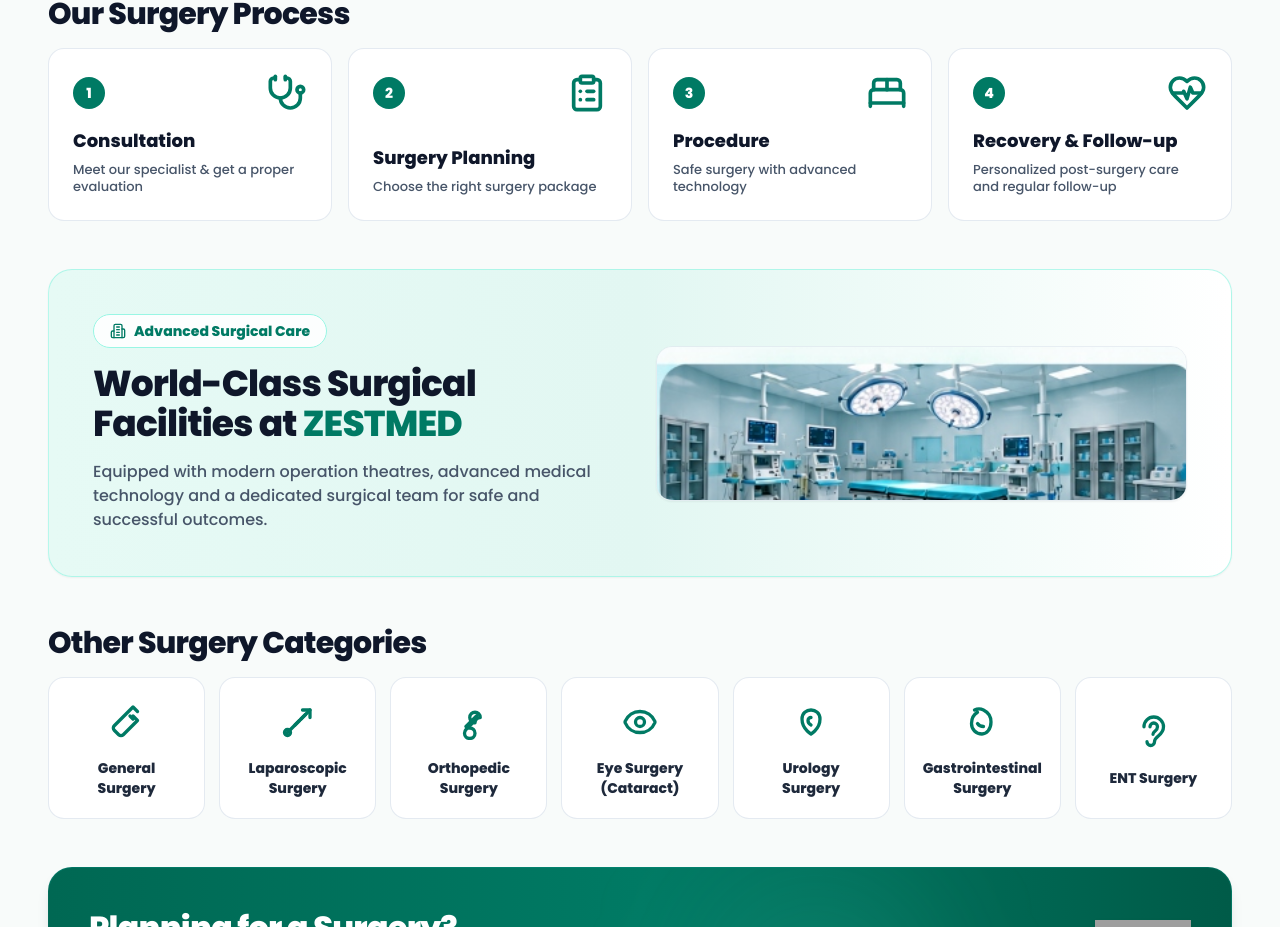
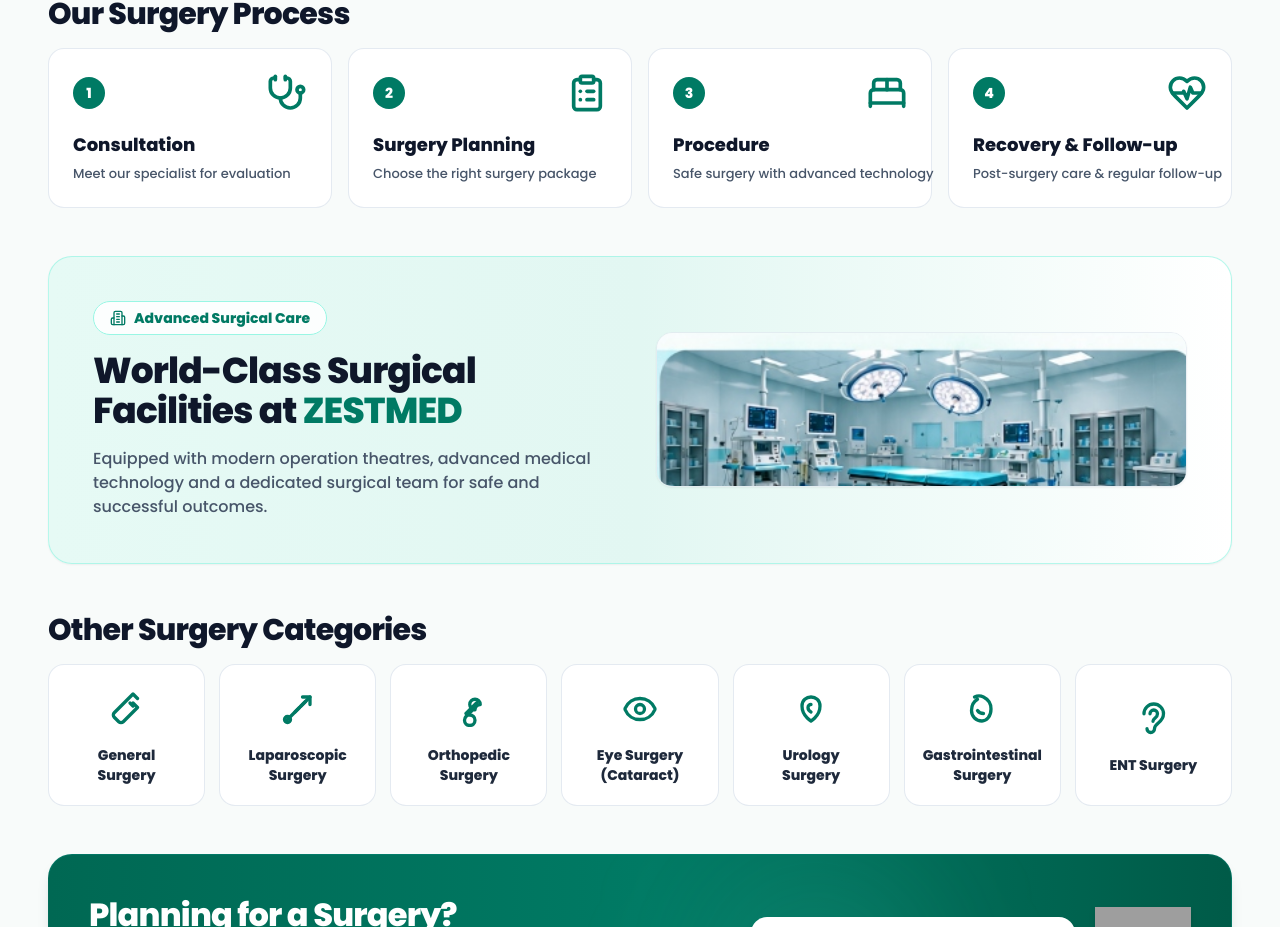
Before and after one commit to Ajayendra30/ZESTMED, a React (Vite) app: page /packages in a window 1280 px wide. Shown: the part 1340-2267 px from the top of the page. Built offline with nearby package versions, Linux system fonts and the light colour scheme; no server answers; the database is empty; grey boxes are pictures that could not be loaded.

Commit message:
Keep Our Surgery Process card text in single straight line with uniform alignment

```diff
--- a/src/pages/SurgeryPackagesPage.jsx
+++ b/src/pages/SurgeryPackagesPage.jsx
@@ -418,9 +418,9 @@ export default function SurgeryPackagesPage() {
                 </span>
                 <Stethoscope className="w-9 h-9 sm:w-10 sm:h-10 text-[#007A64] stroke-[2.2]" />
               </div>
-              <div>
+              <div className="mt-auto">
                 <h3 className="text-base sm:text-lg lg:text-[15px] xl:text-lg font-black text-slate-900 leading-tight whitespace-nowrap">Consultation</h3>
-                <p className="text-xs sm:text-[13px] text-slate-600 font-medium mt-1.5 leading-snug">Meet our specialist &amp; get a proper evaluation</p>
+                <p className="text-xs sm:text-[13px] text-slate-600 font-medium mt-1.5 leading-snug whitespace-nowrap">Meet our specialist for evaluation</p>
               </div>
             </div>
 
@@ -432,9 +432,9 @@ export default function SurgeryPackagesPage() {
                 </span>
                 <ClipboardList className="w-9 h-9 sm:w-10 sm:h-10 text-[#007A64] stroke-[2.2]" />
               </div>
-              <div>
+              <div className="mt-auto">
                 <h3 className="text-base sm:text-lg lg:text-[15px] xl:text-lg font-black text-slate-900 leading-tight whitespace-nowrap">Surgery Planning</h3>
-                <p className="text-xs sm:text-[13px] text-slate-600 font-medium mt-1.5 leading-snug">Choose the right surgery package</p>
+                <p className="text-xs sm:text-[13px] text-slate-600 font-medium mt-1.5 leading-snug whitespace-nowrap">Choose the right surgery package</p>
               </div>
             </div>
 
@@ -446,9 +446,9 @@ export default function SurgeryPackagesPage() {
                 </span>
                 <BedDouble className="w-9 h-9 sm:w-10 sm:h-10 text-[#007A64] stroke-[2.2]" />
               </div>
-              <div>
+              <div className="mt-auto">
                 <h3 className="text-base sm:text-lg lg:text-[15px] xl:text-lg font-black text-slate-900 leading-tight whitespace-nowrap">Procedure</h3>
-                <p className="text-xs sm:text-[13px] text-slate-600 font-medium mt-1.5 leading-snug">Safe surgery with advanced technology</p>
+                <p className="text-xs sm:text-[13px] text-slate-600 font-medium mt-1.5 leading-snug whitespace-nowrap">Safe surgery with advanced technology</p>
               </div>
             </div>
 
@@ -460,9 +460,9 @@ export default function SurgeryPackagesPage() {
                 </span>
                 <HeartPulse className="w-9 h-9 sm:w-10 sm:h-10 text-[#007A64] stroke-[2.2]" />
               </div>
-              <div>
+              <div className="mt-auto">
                 <h3 className="text-base sm:text-lg lg:text-[15px] xl:text-lg font-black text-slate-900 leading-tight whitespace-nowrap">Recovery &amp; Follow-up</h3>
-                <p className="text-xs sm:text-[13px] text-slate-600 font-medium mt-1.5 leading-snug">Personalized post-surgery care and regular follow-up</p>
+                <p className="text-xs sm:text-[13px] text-slate-600 font-medium mt-1.5 leading-snug whitespace-nowrap">Post-surgery care &amp; regular follow-up</p>
               </div>
             </div>
 
```
